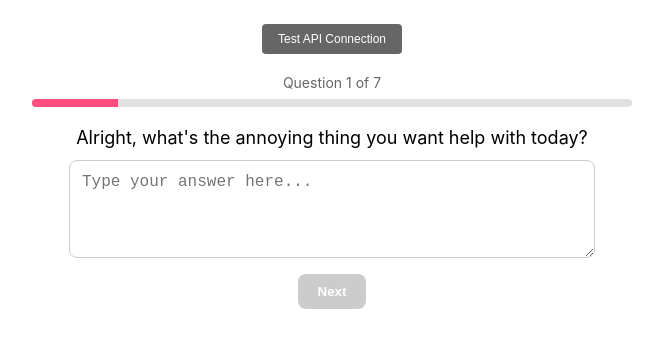
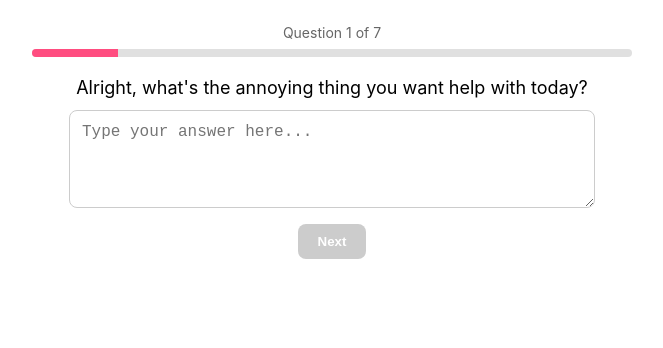
Before and after one commit to hannahrose11/izzy-form, a React (Create React App) app: page / in a window 1280 px wide. Shown: the top 348 px of the page, without its empty margins (308-971 px from the left). Built offline with nearby package versions, Linux system fonts and the light colour scheme.

Commit message:
Update App.js

```diff
--- a/src/App.js
+++ b/src/App.js
@@ -187,39 +187,6 @@ Check the browser console for more details.`;
 
   return (
     <div style={{ fontFamily: "Inter, sans-serif", maxWidth: 600, margin: "0 auto", padding: 24 }}>
-      {showDebug && (
-        <div style={{
-          background: "#f0f0f0",
-          padding: 10,
-          marginBottom: 20,
-          fontSize: 12,
-          borderRadius: 8
-        }}>
-          <strong>Debug Info:</strong><br/>
-          Current Step: {step}<br/>
-          Current Input: {currentInput}<br/>
-          Saved Answers: {JSON.stringify(answers, null, 2)}
-        </div>
-      )}
-
-      {/* Test Button for API */}
-      <div style={{ marginBottom: 20, textAlign: "center" }}>
-        <button
-          onClick={testAPI}
-          style={{
-            background: "#666",
-            color: "white",
-            padding: "8px 16px",
-            borderRadius: 4,
-            border: "none",
-            fontSize: 12,
-            cursor: "pointer",
-          }}
-        >
-          Test API Connection
-        </button>
-      </div>
-
       {error && (
         <div style={{
           background: "#fee",
```
